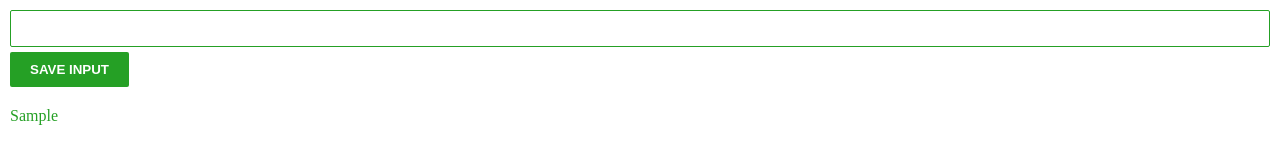
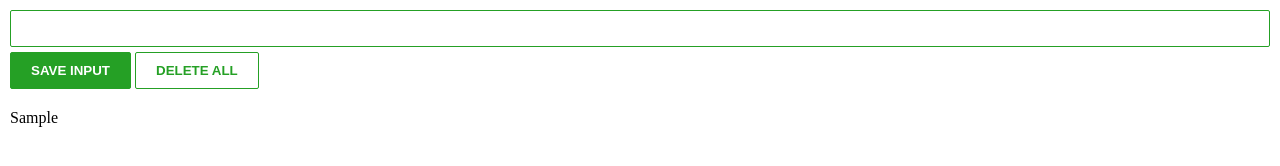
Before and after one commit to ianloron00/linkSaverChromeExtension, a browser extension: page index.html in a window 1280 px wide. Both pictures are taken after typing "Sample" into the empty fields and a click on the button "SAVE INPUT". Drawn offline with Linux system fonts and the light colour scheme.

Commit message:
added delete button

```diff
--- a/index.html
+++ b/index.html
@@ -6,6 +6,7 @@
     <body>
     <input type="text" id="input-el">
     <button id="input-btn">SAVE INPUT</button>
+    <button id="delete-btn">DELETE ALL</button>
     <ul id="ul-web">
     </ul>
 
--- a/index.js
+++ b/index.js
@@ -1,14 +1,38 @@
 // chrome://extensions/
 
 const inputBtn = document.getElementById("input-btn")
+const delBtn = document.getElementById("delete-btn")
 const inputEl = document.getElementById("input-el")
 const ulEl = document.getElementById("ul-web")
-let myLeads = [  ]
+let myLeads = []
+const leadsFromLocalStorage = JSON.parse( localStorage.getItem("myLeads") )
+
+
+renderStoredLeads()
+
+
+function renderStoredLeads() {
+    console.log(localStorage)
+    console.log(leadsFromLocalStorage)
+
+    if (leadsFromLocalStorage) {
+        myLeads = leadsFromLocalStorage
+        renderLeads()
+    }
+}
 
 inputBtn.addEventListener("click", function() {
     myLeads.push(inputEl.value)
-    addListItem()
-    // renderLeads()
+    // addListItem()
+    inputEl.value = ""
+    localStorage.setItem("myLeads", JSON.stringify(myLeads) )
+    renderLeads()
+})
+
+delBtn.addEventListener("dblclick", function() {
+    localStorage.clear()
+    myLeads = []
+    renderLeads()
 })
 
 function addListItem() {
--- a/style.css
+++ b/style.css
@@ -24,6 +24,14 @@ button {
     padding: 10px 20px;
     border-radius: 2px;
     font-weight: bold;
+    border: 1px solid rgb(37, 160, 37);
+    box-sizing: border-box;
+}
+
+button#delete-btn {
+    color: rgb(37, 160, 37);
+    background: transparent;
+    border: 1px solid rgb(37, 160, 37);
 }
 
 ul  {
```
